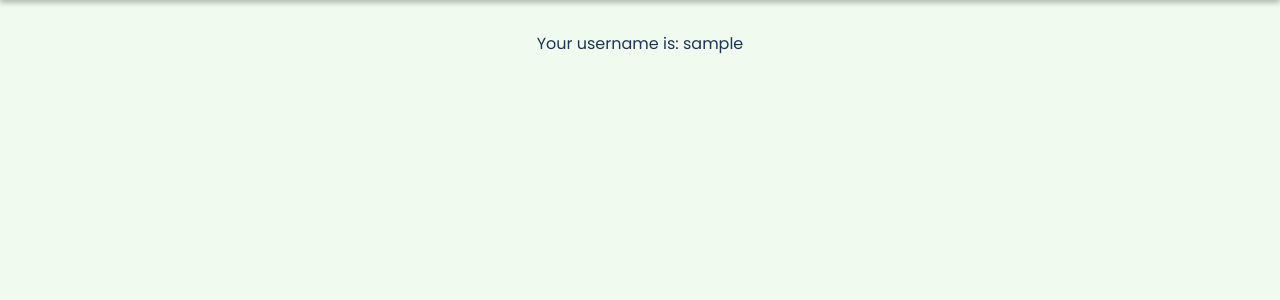
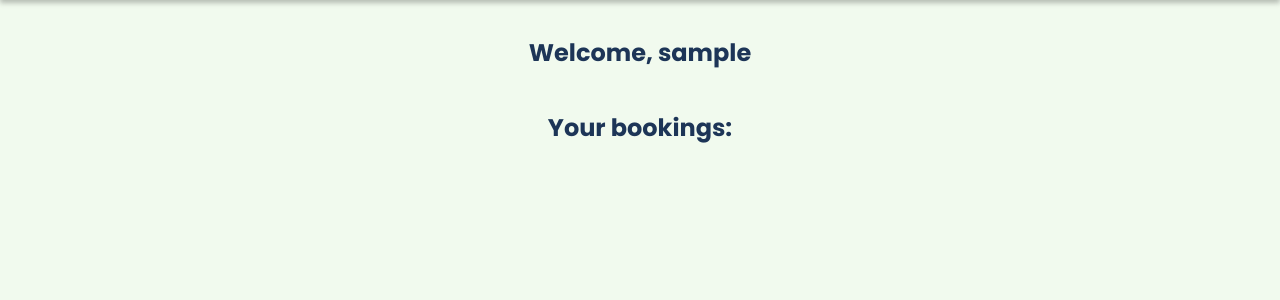
Before and after one commit to GeorgeWhittington/hotel-website, a Flask app: page /my-account in a window 1280 px wide. Shown: the part 60-360 px from the top of the page. Run offline with Flask 2, Linux system fonts and the light colour scheme; the visitor is signed in with stand-in values (Sample User, id 1); data comes from the database, SQL or seed files in the repository; data that the repository does not hold is empty; parts of the project's set-up code (start-up, migrations or seed data) failed here and were passed over.

Commit message:
Display bookings on user page, extend this later so it's actually good and matches styling elsewhere

```diff
--- a/hotel_website/auth.py
+++ b/hotel_website/auth.py
@@ -1,10 +1,12 @@
+from datetime import date
+
 from flask import Blueprint, redirect, url_for, flash, request
 from flask.templating import render_template
-from flask_login import LoginManager, login_required
+from flask_login import LoginManager, login_required, current_user
 from flask_login.utils import login_user, logout_user
 from werkzeug.security import check_password_hash, generate_password_hash
 
-from .models import db, User
+from .models import db, User, Booking
 from .forms import UsernamePasswordForm
 
 bp = Blueprint("auth", __name__)
@@ -71,4 +73,9 @@
 @bp.route("/my-account")
 @login_required
 def my_account():
-    return render_template("auth/my_account.html")
+    bookings = Booking.query.where(
+        Booking.user == current_user,
+        Booking.booking_end >= date.today()
+    ).all()
+
+    return render_template("auth/my_account.html", bookings=bookings)
--- a/hotel_website/templates/auth/my_account.html
+++ b/hotel_website/templates/auth/my_account.html
@@ -2,5 +2,11 @@
 
 {% block title %}My Account{% endblock %}
 {% block content %}
-<p>Your username is: {{current_user.username}}</p>
+<h1>Welcome, {{ current_user.username }}</h1>
+<h2>Your bookings:</h2>
+<ul>
+    {% for booking in bookings %}
+    <li>{{ booking.guests }} {{ "guests" if booking.guests > 1 else "guest" }} in {{ booking.room.location.name }} from {{ booking.booking_start }} to {{ booking.booking_end }}</li>
+    {% endfor %}
+</ul>
 {% endblock %}
```
